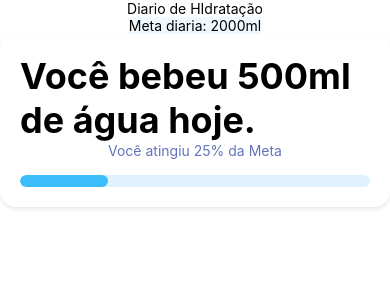
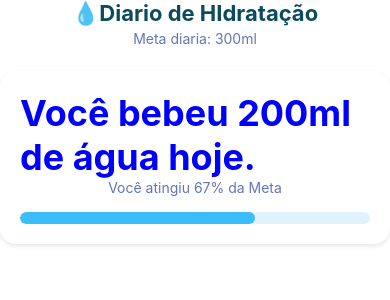
Before and after one commit to Angelo-ds/Diario-de-hidratacao, a React Native app: screen / in a window 390 px wide. Shown: the top 300 px of the page. Built offline with nearby package versions, Linux system fonts and the light colour scheme.

Commit message:
modify: adaptação dos estilos do CSS

```diff
--- a/App.jsx
+++ b/App.jsx
@@ -6,7 +6,7 @@ import { WaterProgress } from "./src/components/WaterProgress";
 
 
 export default function App(){
-  const GOAL= 2000
+  const GOAL= 300
 
   return(
     <SafeAreaProvider>
@@ -14,7 +14,7 @@ export default function App(){
       <StatusBar barStyle={'auto'}/>
       <View>
         <Header goal ={GOAL} />
-        <WaterProgress goal={GOAL} agua = {500}/>
+        <WaterProgress goal={GOAL} agua = {200}/>
         {/* <ActionButtons/> */}
       </View>
       </SafeAreaView>
--- a/src/components/Header.jsx
+++ b/src/components/Header.jsx
@@ -4,7 +4,7 @@ import { COLORS } from '../constants/color';
 export function Header( {goal} ){
     return(
         <View style={styles.container}>
-            <Text style={styles.title}>Diario de HIdratação</Text>
+            <Text style={styles.title}>💧Diario de HIdratação</Text>
             <Text style={styles.subtitle}>Meta diaria: {goal}ml</Text>
         </View>
 
@@ -13,22 +13,18 @@ export function Header( {goal} ){
 
 
 const styles = StyleSheet.create({
-    container:{
-        alignItems:'center',
-
-    },
-
-    title:{
-        color: COLORS.primary,
-
-
-    },
-
-    subtitle:{
-        backgroundColor: COLORS.background,
-        color: COLORS.S,
-
-    },
-
-
-})
+  container: {
+    alignItems: 'center',
+    marginBottom: 24,
+  },
+  title: {
+    fontSize: 22,
+    fontWeight: 'bold',
+    color: COLORS.textMain,
+  },
+  subtitle: {
+    fontSize: 14,
+    color: COLORS.textMuted,
+    marginTop: 4,
+  },
+});
--- a/src/components/WaterProgress.jsx
+++ b/src/components/WaterProgress.jsx
@@ -19,7 +19,7 @@ export function WaterProgress({agua,goal}){
 
 const styles = StyleSheet.create({
   card: {
-    backgroundColor: COLORS.cardBg,
+    backgroundColor: COLORS.cardbg,
     borderRadius: 16,
     padding: 20,
     width: '100%',
--- a/src/constants/color.js
+++ b/src/constants/color.js
@@ -1,7 +1,7 @@
 export const COLORS = {
     background:'#F0F9FF',
     cardbg: '#FFFFFF',
-    primary:'#0Z84C7',
+    primary:'blue',
     secondary:'#3BBDFB',
     textMain:'#0C4A5E',
     textMuted:'#6474BB',
```
